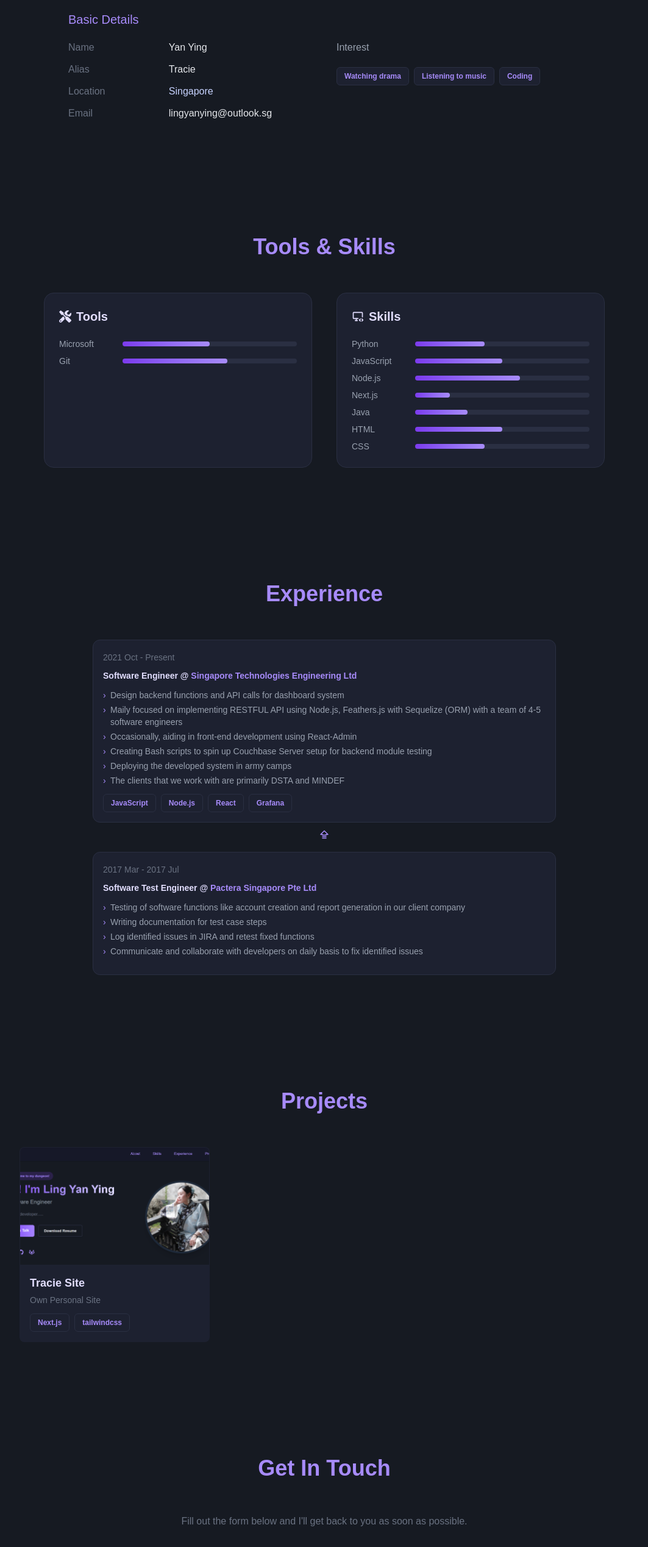
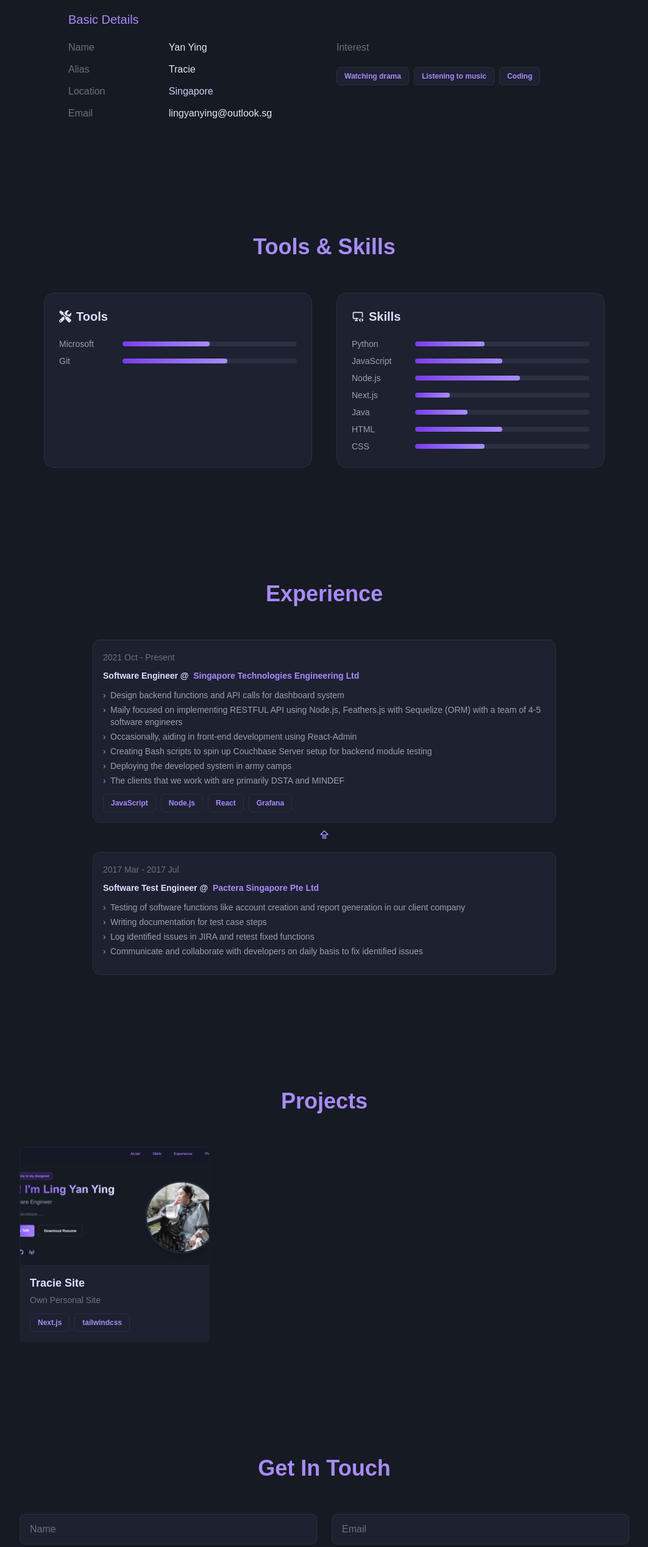
Before and after one commit to tracielyy/portfolio-nextjs, a Next.js app: page /en in a window 1280 px wide. Shown: the part 842-3379 px from the top of the page at 61% size, without its empty margins (108-1171 px from the left). Built offline with nearby package versions, Linux system fonts and the light colour scheme.

Commit message:
Update: minor changes

```diff
--- a/src/components/sections/AboutSection.js
+++ b/src/components/sections/AboutSection.js
@@ -50,7 +50,7 @@ export default function AboutSection({ locale }) {
 
                             {/* Interest */}
                             <div className='about-field-tag-container'>
-                                <span className='text-gray-400'>{dict.section.about.basic.content.interest}</span>
+                                <span className='about-field-label'>{dict.section.about.basic.content.interest}</span>
                                 <BadgesDisplay labelArray={basicData.interest} />
                             </div>
 
--- a/src/components/sections/ContactSection.js
+++ b/src/components/sections/ContactSection.js
@@ -53,7 +53,7 @@ export default function ContactSection({ locale }) {
   return (
     <section id="contact" className="section-container">
       <h1 className="section-title">{dict.section.contact.title}</h1>
-      <p className="text-gray-500 mb-8 text-center">Fill out the form below and I'll get back to you as soon as possible.</p>
+      <p className="text-gray-500 mb-8 text-center">{dict.section.contact.instructions}</p>
 
       {status.message && (
         <div className={`p-4 mb-6 rounded-lg
--- a/src/components/sections/ExperienceSection.js
+++ b/src/components/sections/ExperienceSection.js
@@ -15,10 +15,15 @@ export default function ExperienceSection({ locale }) {
                 {
                     experiences.map((experience) => (
                         <div key={experience.id} className='container'>
+
                             <div className='experience-card'>
                                 <span className="text-gray-500 text-sm">{experience.displayExperienceDuration()}</span>
                                 <span className='experience-job-title pt-2 pb-3 block'>
-                                    <b>{experience.jobTitle} @ <span className='text-accent-secondary'>{experience.organisation}</span>
+                                    <b>
+                                        {experience.jobTitle} @ &nbsp;
+                                        <span className='text-accent-secondary'>
+                                            {experience.organisation}
+                                        </span>
                                     </b>
                                 </span>
 
```
